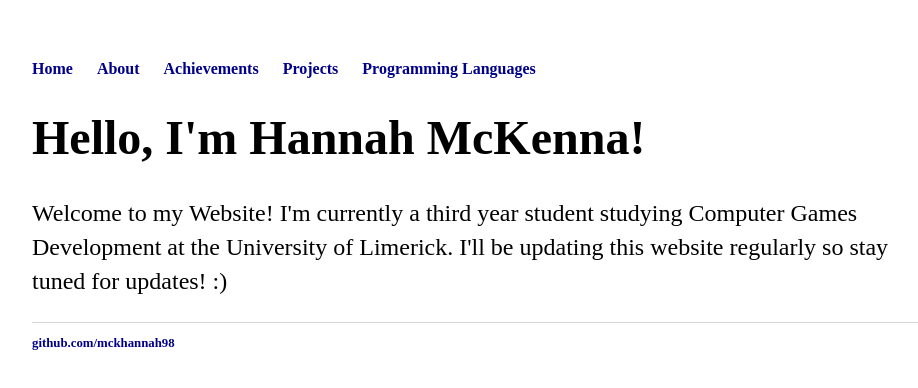
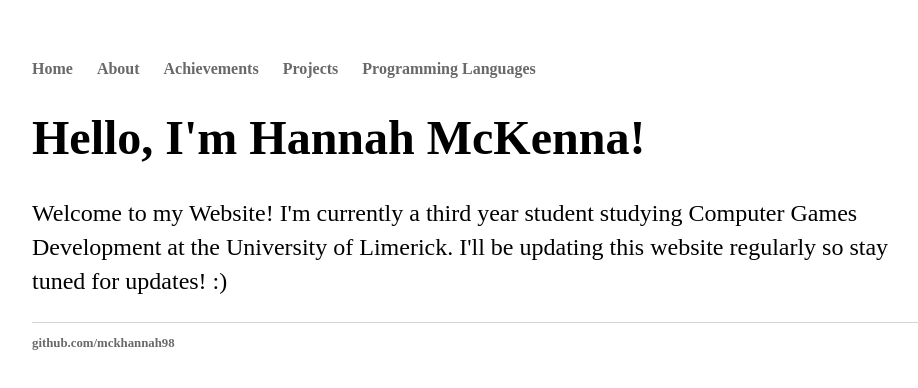
Before and after one commit to mckhannah98/mckhannah98.github.io, a plain HTML site: page index.html in a window 1280 px wide. Shown: the whole page, without its empty margins (160-1078 px from the left). Drawn offline with Linux system fonts and the light colour scheme.

Commit message:
Update main.css

```diff
--- a/main.css
+++ b/main.css
@@ -20,7 +20,7 @@ nav ul li, footer ul li
 a
 {
     text-decoration: none;
-    color: darkblue;
+    color: dimgray;
 }
 
 a:hover
```
